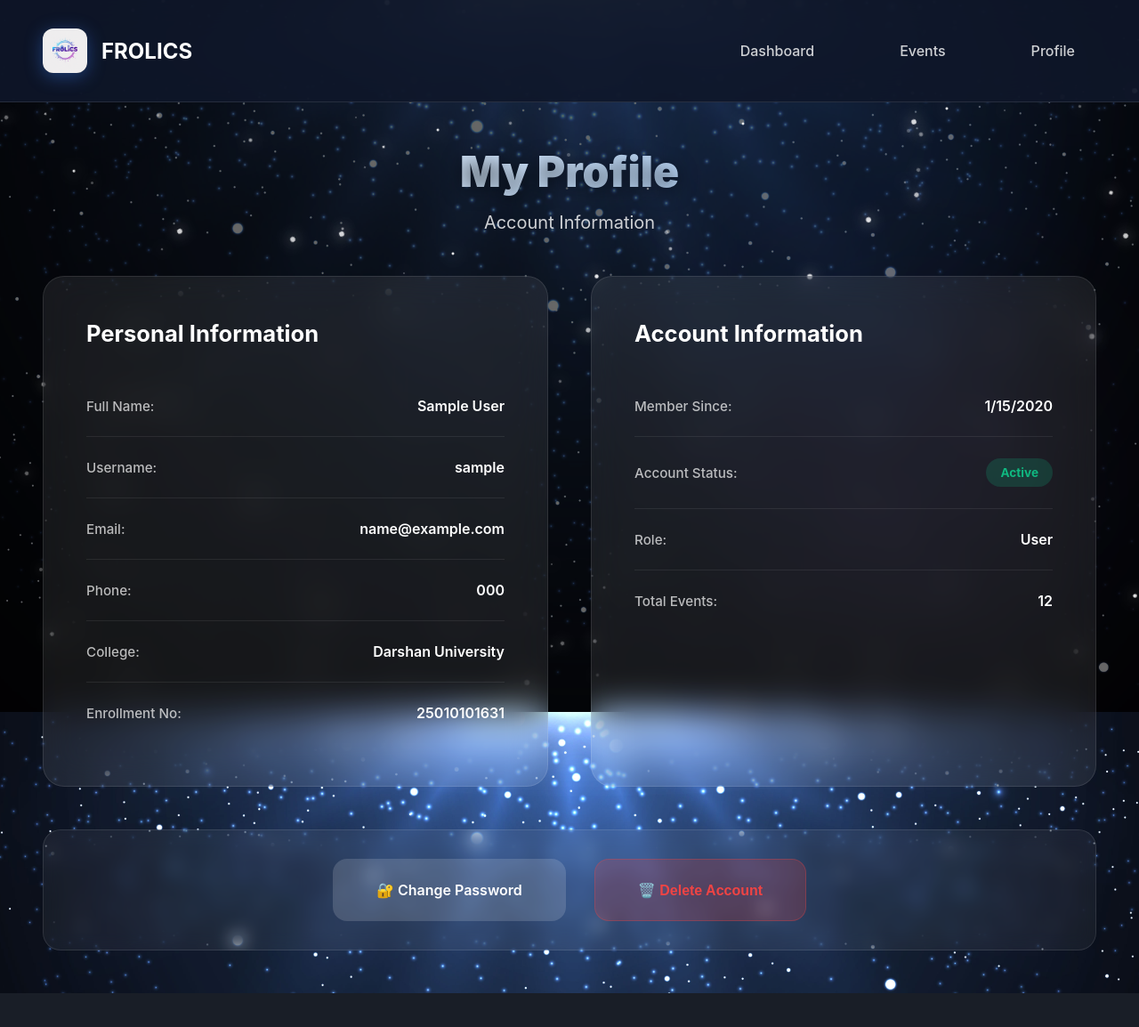
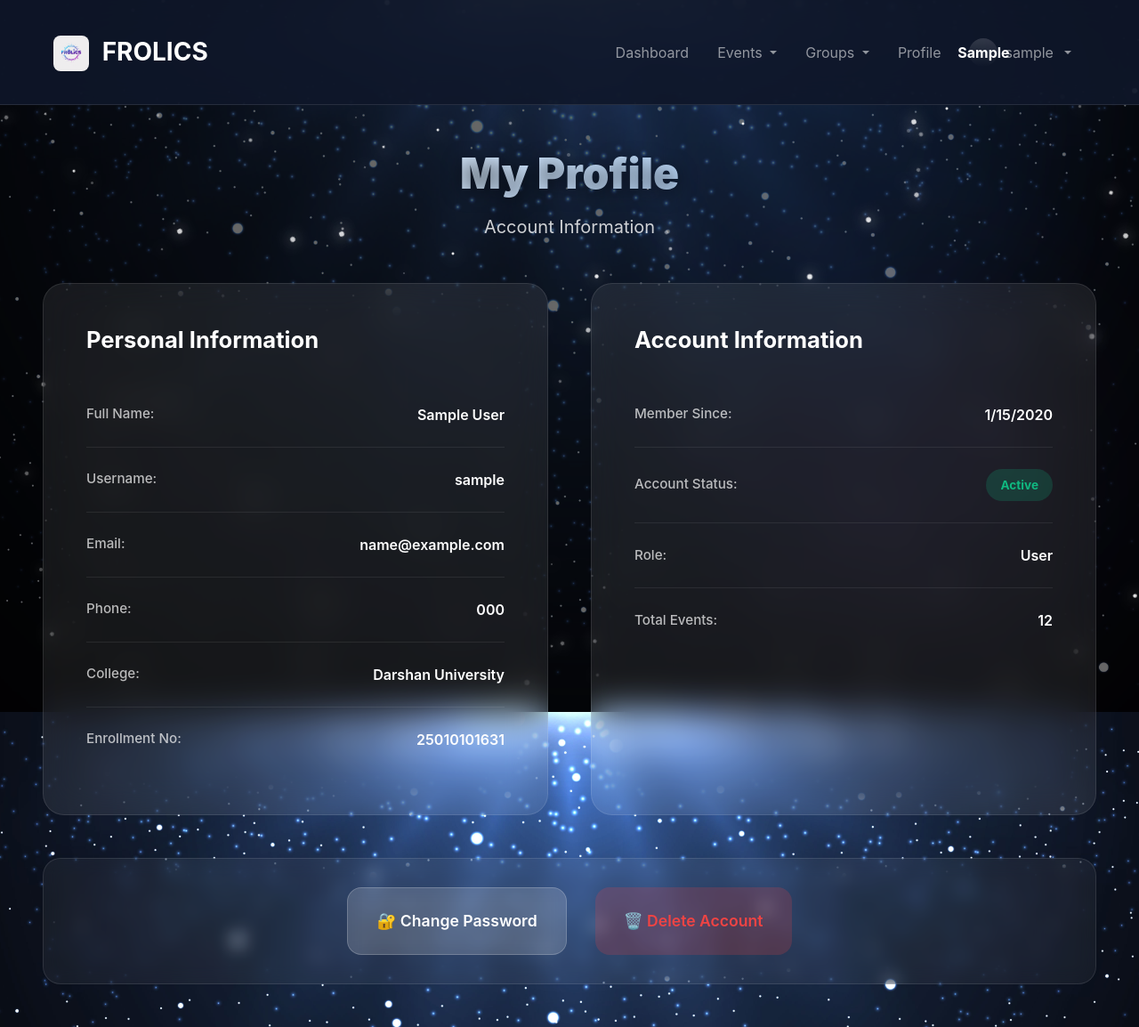
Before and after one commit to Rishabh4769/Graduation-Projects, a Node server app: template Web-Technology/Frolics/client/views/users/profile.ejs in a window 1280 px wide. Shown: the whole page at 89% size. Before the commit the page ends 1116 px from the top, so only its background shows below. Run offline with Node 20, Linux system fonts and the light colour scheme; the template is opened without the code that fills it: most values are stand-ins (such as "Sample title", 1, 10 or a date in 2020).

Commit message:
working on templates

```diff
--- a/Web-Technology/Frolics/client/public/styles/users/dashboard.css
+++ b/Web-Technology/Frolics/client/public/styles/users/dashboard.css
@@ -28,7 +28,8 @@
 /* === BASE STYLES === */
 body {
     font-family: var(--primary-font);
-    background: url('/images/frolics-main-bg.jpg') no-repeat center/cover fixed;
+    /* background: url('/images/frolics-main-bg.jpg') no-repeat center/cover fixed; */
+    background-color: black;
     min-height: 100vh;
     color: white;
     overflow-x: hidden;
--- a/Web-Technology/Frolics/client/views/users/profile.ejs
+++ b/Web-Technology/Frolics/client/views/users/profile.ejs
@@ -15,21 +15,7 @@
     </div>
 
     <!-- Header -->
-    <header class="header">
-        <div class="navbar">
-            <div class="nav-container">
-                <a href="/dashboard" class="logo">
-                    <img src="/images/frolics_logo_main.png" alt="Frolics">
-                    FROLICS
-                </a>
-                <ul class="nav-links">
-                    <li class="nav-link"><a href="/user/<%= userdetails.id %>/<%= userdetails.username %>/dashboard">Dashboard</a></li>
-                    <li class="nav-link"><a href="/user/<%= userdetails.id %>/<%= userdetails.username %>/events">Events</a></li>
-                    <li class="nav-link"><a href="/user/<%= userdetails.id %>/<%= userdetails.username %>/profile">Profile</a></li>
-                </ul>
-            </div>
-        </div>
-    </header>
+    <%- include('partials/nav') %>
 
     <!-- Main Content -->
     <main class="main">
--- a/Web-Technology/Frolics/server/src/server.js
+++ b/Web-Technology/Frolics/server/src/server.js
@@ -16,5 +16,5 @@
 app.use('/', require('./routes/views'));
 
 app.listen(port, () => {
-  console.log(`Frolics server running at http://localhost:${port}`);
+  console.log(`Frolics server running at http://localhost:${port}/home`);
 });
```
Also changed, not shown: Web-Technology/Frolics/server/src/routes/views.js (+37 -5 lines).
